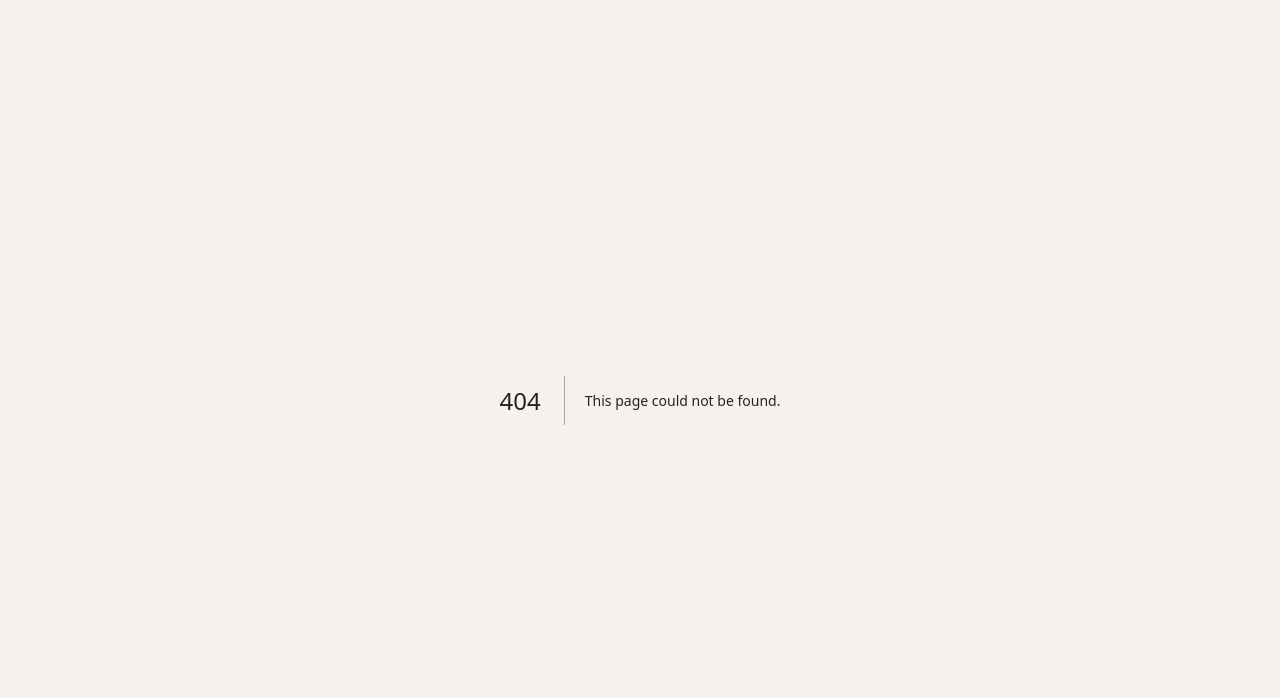
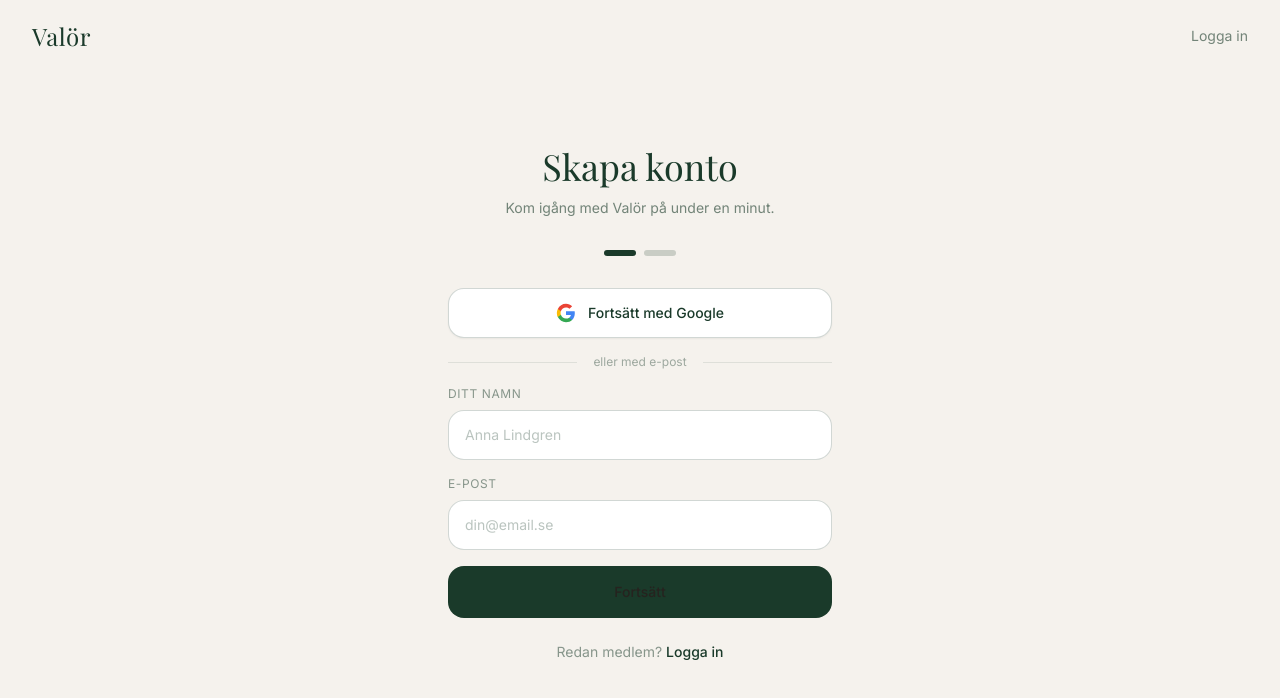
Before and after one commit to noa94444-blip/valor-se, a Next.js app: page /registrera in a window 1280 px wide. Before the commit this address had no page. Shown: the top 698 px of the page. Built offline with nearby package versions, Linux system fonts and the light colour scheme.

Commit message:
Create page.tsx

```diff
--- /dev/null
+++ b/app/registrera/page.tsx
@@ -0,0 +1,211 @@
+'use client'
+
+import { useState } from 'react'
+import Link from 'next/link'
+
+export default function RegistreraPage() {
+  const [step, setStep] = useState<1 | 2>(1)
+  const [name, setName] = useState('')
+  const [email, setEmail] = useState('')
+  const [password, setPassword] = useState('')
+  const [loading, setLoading] = useState(false)
+  const [error, setError] = useState('')
+  const [success, setSuccess] = useState(false)
+
+  const handleSubmit = async (e: React.FormEvent) => {
+    e.preventDefault()
+    if (step === 1) { setStep(2); return }
+    setLoading(true)
+    setError('')
+    // TODO: integrate with Supabase auth
+    await new Promise(r => setTimeout(r, 1200))
+    setLoading(false)
+    setSuccess(true)
+  }
+
+  if (success) {
+    return (
+      <div className="min-h-screen bg-ivory flex flex-col items-center justify-center px-4">
+        <div className="w-full max-w-sm text-center">
+          <div className="w-20 h-20 bg-green-100 rounded-full flex items-center justify-center mx-auto mb-6">
+            <svg className="w-10 h-10 text-green-600" fill="none" viewBox="0 0 24 24" stroke="currentColor">
+              <path strokeLinecap="round" strokeLinejoin="round" strokeWidth={2} d="M5 13l4 4L19 7" />
+            </svg>
+          </div>
+          <h1 className="font-display text-3xl text-forest mb-3">Välkommen till Valör!</h1>
+          <p className="text-forest/60 mb-2">Vi har skickat ett bekräftelsemail till</p>
+          <p className="text-forest font-medium mb-8">{email}</p>
+          <Link href="/logga-in" className="bg-forest text-ivory px-8 py-4 rounded-2xl text-sm font-medium hover:bg-forest/90 transition-colors">
+            Logga in
+          </Link>
+        </div>
+      </div>
+    )
+  }
+
+  return (
+    <div className="min-h-screen bg-ivory flex flex-col">
+      {/* Nav */}
+      <nav className="flex items-center justify-between px-8 py-5">
+        <Link href="/" className="font-display text-2xl text-forest tracking-wide">
+          Valör
+        </Link>
+        <Link href="/logga-in" className="text-forest/60 hover:text-forest text-sm transition-colors">
+          Logga in
+        </Link>
+      </nav>
+
+      <div className="flex-1 flex items-center justify-center px-4 pb-16">
+        <div className="w-full max-w-sm">
+          {/* Header */}
+          <div className="text-center mb-8">
+            <h1 className="font-display text-4xl text-forest mb-3">Skapa konto</h1>
+            <p className="text-forest/60 text-sm">
+              {step === 1 ? 'Kom igång med Valör på under en minut.' : 'Välj ett säkert lösenord.'}
+            </p>
+          </div>
+
+          {/* Progress dots */}
+          <div className="flex items-center justify-center gap-2 mb-8">
+            <div className="w-8 h-1.5 rounded-full bg-forest" />
+            <div className={`w-8 h-1.5 rounded-full transition-colors ${step === 2 ? 'bg-forest' : 'bg-forest/20'}`} />
+          </div>
+
+          {/* Google SSO */}
+          {step === 1 && (
+            <>
+              <button className="w-full flex items-center justify-center gap-3 bg-white border border-forest/20 text-forest py-3.5 rounded-2xl text-sm font-medium hover:bg-forest/5 transition-colors mb-4 shadow-sm">
+                <svg className="w-5 h-5" viewBox="0 0 24 24">
+                  <path fill="#4285F4" d="M22.56 12.25c0-.78-.07-1.53-.2-2.25H12v4.26h5.92c-.26 1.37-1.04 2.53-2.21 3.31v2.77h3.57c2.08-1.92 3.28-4.74 3.28-8.09z"/>
+                  <path fill="#34A853" d="M12 23c2.97 0 5.46-.98 7.28-2.66l-3.57-2.77c-.98.66-2.23 1.06-3.71 1.06-2.86 0-5.29-1.93-6.16-4.53H2.18v2.84C3.99 20.53 7.7 23 12 23z"/>
+                  <path fill="#FBBC05" d="M5.84 14.09c-.22-.66-.35-1.36-.35-2.09s.13-1.43.35-2.09V7.07H2.18C1.43 8.55 1 10.22 1 12s.43 3.45 1.18 4.93l2.85-2.22.81-.62z"/>
+                  <path fill="#EA4335" d="M12 5.38c1.62 0 3.06.56 4.21 1.64l3.15-3.15C17.45 2.09 14.97 1 12 1 7.7 1 3.99 3.47 2.18 7.07l3.66 2.84c.87-2.6 3.3-4.53 6.16-4.53z"/>
+                </svg>
+                Fortsätt med Google
+              </button>
+
+              <div className="flex items-center gap-4 mb-4">
+                <div className="flex-1 h-px bg-forest/10" />
+                <span className="text-forest/40 text-xs">eller med e-post</span>
+                <div className="flex-1 h-px bg-forest/10" />
+              </div>
+            </>
+          )}
+
+          <form onSubmit={handleSubmit} className="space-y-4">
+            {step === 1 && (
+              <>
+                <div>
+                  <label className="block text-xs text-forest/50 uppercase tracking-wider mb-2">Ditt namn</label>
+                  <input
+                    type="text"
+                    value={name}
+                    onChange={e => setName(e.target.value)}
+                    placeholder="Anna Lindgren"
+                    required
+                    className="w-full border border-forest/20 rounded-2xl px-4 py-3.5 text-forest text-sm placeholder:text-forest/30 focus:outline-none focus:ring-2 focus:ring-champagne/50 focus:border-champagne/50 bg-white transition-all"
+                  />
+                </div>
+                <div>
+                  <label className="block text-xs text-forest/50 uppercase tracking-wider mb-2">E-post</label>
+                  <input
+                    type="email"
+                    value={email}
+                    onChange={e => setEmail(e.target.value)}
+                    placeholder="din@email.se"
+                    required
+                    className="w-full border border-forest/20 rounded-2xl px-4 py-3.5 text-forest text-sm placeholder:text-forest/30 focus:outline-none focus:ring-2 focus:ring-champagne/50 focus:border-champagne/50 bg-white transition-all"
+                  />
+                </div>
+              </>
+            )}
+
+            {step === 2 && (
+              <>
+                <div className="bg-forest/5 rounded-2xl px-4 py-3 flex items-center gap-3">
+                  <div className="w-8 h-8 rounded-full bg-champagne/20 flex items-center justify-center">
+                    <span className="text-forest text-sm font-semibold">{name[0]?.toUpperCase()}</span>
+                  </div>
+                  <div>
+                    <div className="text-forest text-sm font-medium">{name}</div>
+                    <div className="text-forest/50 text-xs">{email}</div>
+                  </div>
+                  <button type="button" onClick={() => setStep(1)} className="ml-auto text-forest/40 hover:text-forest text-xs transition-colors">
+                    Ändra
+                  </button>
+                </div>
+
+                <div>
+                  <label className="block text-xs text-forest/50 uppercase tracking-wider mb-2">Lösenord</label>
+                  <input
+                    type="password"
+                    value={password}
+                    onChange={e => setPassword(e.target.value)}
+                    placeholder="Minst 8 tecken"
+                    minLength={8}
+                    required
+                    className="w-full border border-forest/20 rounded-2xl px-4 py-3.5 text-forest text-sm placeholder:text-forest/30 focus:outline-none focus:ring-2 focus:ring-champagne/50 focus:border-champagne/50 bg-white transition-all"
+                  />
+                  {password.length > 0 && (
+                    <div className="mt-2 flex gap-1">
+                      {[...Array(4)].map((_, i) => (
+                        <div
+                          key={i}
+                          className={`flex-1 h-1 rounded-full transition-colors ${
+                            password.length > i * 2 + 1
+                              ? password.length < 6 ? 'bg-red-400' : password.length < 10 ? 'bg-yellow-400' : 'bg-green-500'
+                              : 'bg-forest/10'
+                          }`}
+                        />
+                      ))}
+                    </div>
+                  )}
+                </div>
+              </>
+            )}
+
+            {error && (
+              <div className="bg-red-50 border border-red-200 text-red-700 text-sm px-4 py-3 rounded-xl">
+                {error}
+              </div>
+            )}
+
+            <button
+              type="submit"
+              disabled={loading}
+              className="w-full bg-forest text-ivory py-4 rounded-2xl text-sm font-medium hover:bg-forest/90 disabled:opacity-60 disabled:cursor-not-allowed transition-all"
+            >
+              {loading ? (
+                <span className="flex items-center justify-center gap-2">
+                  <svg className="animate-spin w-4 h-4" viewBox="0 0 24 24" fill="none">
+                    <circle className="opacity-25" cx="12" cy="12" r="10" stroke="currentColor" strokeWidth="4"/>
+                    <path className="opacity-75" fill="currentColor" d="M4 12a8 8 0 018-8V0C5.373 0 0 5.373 0 12h4z"/>
+                  </svg>
+                  Skapar konto...
+                </span>
+              ) : step === 1 ? 'Fortsätt' : 'Skapa konto'}
+            </button>
+          </form>
+
+          {step === 1 && (
+            <p className="text-center text-forest/50 text-sm mt-6">
+              Redan medlem?{' '}
+              <Link href="/logga-in" className="text-forest font-medium hover:text-champagne transition-colors">
+                Logga in
+              </Link>
+            </p>
+          )}
+
+          {step === 2 && (
+            <p className="text-center text-forest/30 text-xs mt-6">
+              Genom att skapa konto godkänner du våra{' '}
+              <Link href="/villkor" className="underline">villkor</Link>{' '}
+              och{' '}
+              <Link href="/integritet" className="underline">integritetspolicy</Link>.
+            </p>
+          )}
+        </div>
+      </div>
+    </div>
+  )
+}
```
